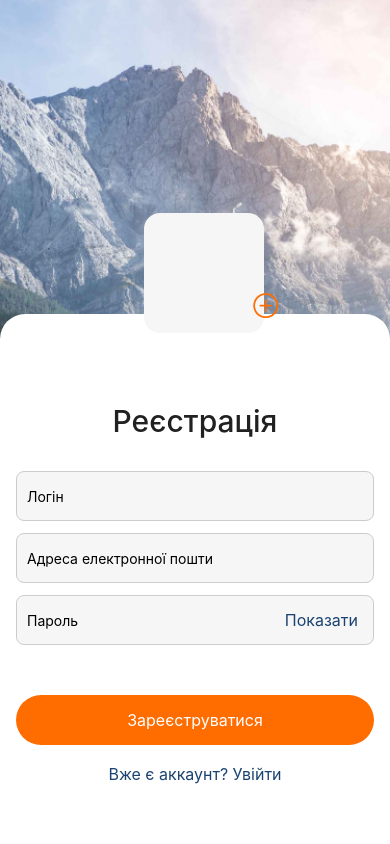
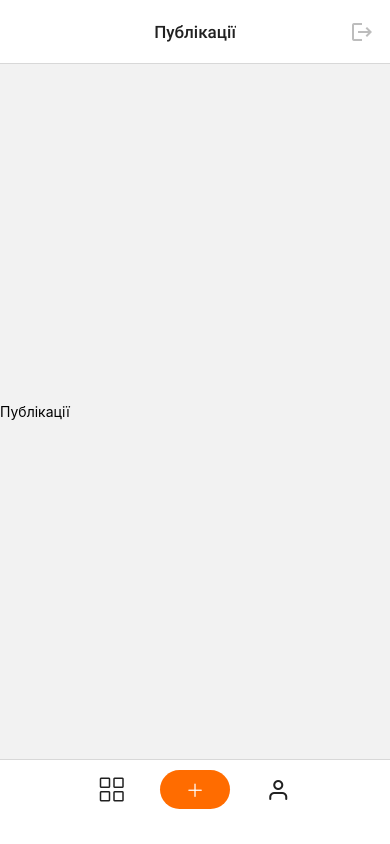
Before and after one commit to Tetiana892/react-native-project, a React Native app: screen /Login in a window 390 px wide. Built offline with nearby package versions, Linux system fonts and the light colour scheme.

Commit message:
home page

```diff
--- a/App.js
+++ b/App.js
@@ -1,8 +1,26 @@
+import 'react-native-gesture-handler';
 import { useFonts } from 'expo-font';
 import { StatusBar } from 'expo-status-bar';
-import { StyleSheet,  View  } from 'react-native';
-import RegistrationScreen from './Screen/RegistrationScreen';
-import LoginScreen from './Screen/LoginScreen';
+// import { StyleSheet,  View  } from 'react-native';
+import { NavigationContainer } from "@react-navigation/native";
+// import { createStackNavigator } from '@react-navigation/stack';
+import { createBottomTabNavigator } from "@react-navigation/bottom-tabs";
+import { TouchableOpacity} from "react-native";
+// import RegistrationScreen from './Screen/RegistrationScreen';
+// import LoginScreen from './Screen/LoginScreen';
+import PostsScreen from './Screen/MainScreen/PostsScreen';
+import CreatePostsScreen from './Screen/MainScreen/CreatePostsScreen';
+import ProfileScreen from './Screen/MainScreen/ProfileScreen';
+// import icons
+import { SimpleLineIcons } from "@expo/vector-icons";
+import { AntDesign } from "@expo/vector-icons";
+import { Feather } from "@expo/vector-icons";
+import { MaterialIcons } from "@expo/vector-icons";
+
+// const MainStack = createStackNavigator(); // вказує на групу навігаторів
+
+const MainTabs = createBottomTabNavigator();
+
 
 export default function App() {
 
@@ -17,21 +35,125 @@ export default function App() {
   }
 
   return (
-    <View style={styles.container}>
+    <NavigationContainer>
+        <MainTabs.Navigator  screenOptions={{
+        tabBarShowLabel: false,
+        tabBarStyle: {
+          height: 85,
+          paddingTop: 10,
+          paddingBottom: 35,
+          paddingHorizontal: 70,
+        },
+      }}>
+          <MainTabs.Screen    options={{
+          tabBarIcon: ({ focused, color, size }) => (
+            <SimpleLineIcons name="grid" size={24} color="#212121" />
+          ),
+          headerTintColor: "#212121",
+          headerTitleStyle: {
+            fontFamily: "Roboto_500Medium",
+            fontSize: 17,
+          },
+          headerRight: () => (
+            <TouchableOpacity
+              // onPress={() => navigation.navigate("Login")}
+              title="Log out"
+              color="#fff"
+            >
+              <MaterialIcons
+                style={{marginRight:16}}
+                name="logout"
+                size={24}
+                color="#BDBDBD"
+              />
+            </TouchableOpacity>
+          ),
+          headerTitleAlign: 'center',
+        }}
+        name="Публікації" component={PostsScreen} />
 
-      <RegistrationScreen/>
-      {/* <LoginScreen/> */}
+          <MainTabs.Screen
+            options={{
+              tabBarIcon: ({ focused, color, size }) => (
+                <AntDesign
+                name="plus"
+                size={18}
+                color="#FFF"
+               />
+              ),
+              headerTintColor: "#212121",
+              headerTitleStyle: {
+                fontFamily: "Roboto_500Medium",
+                fontSize: 17,
+              },
+              tabBarIconStyle: {
+                border: 1,
+                backgroundColor: "#FF6C00",
+                borderRadius: 20,
+                maxHeight: 40,
+                width: 70,
+              },
+              headerLeft: () => (
+                <TouchableOpacity
+                  // onPress={() => navigation.navigate("Login")}
+                  title="Log out"
+                  color="#fff"
+                >
+                 <AntDesign name="arrowleft"
+                 size={24}
+                  color="#BDBDBD"
+                  style={{marginLeft: 16}}
+                  />
+                </TouchableOpacity>
+              ),
+              headerTitleAlign: 'center',
+            }}
+          name="Створити публікацію" component={CreatePostsScreen} />
 
+          <MainTabs.Screen
+           options={{
+            tabBarIcon: ({ focused, color, size }) => (
+              <Feather name="user" size={24} color="#212121" />
+               ),
+               headerTintColor: "#212121",
+               headerTitleStyle: {
+                 fontFamily: "Roboto_500Medium",
+                 fontSize: 17,
+               },
+            headerTitleAlign: 'center',
+            headerLeft: () => (
+              <TouchableOpacity
+                // onPress={() => navigation.navigate("Login")}
+                title="Log out"
+                color="#fff"
+              >
+               <AntDesign
+               name="arrowleft"
+                size={24}
+                 color="#BDBDBD"
+                 style={{marginLeft:16}}
+                 />
+              </TouchableOpacity>
+            ),
+          }}
+          name="Коментарі" component={ProfileScreen} />
+        </MainTabs.Navigator>
       <StatusBar style="auto" />
-    </View>
+    </NavigationContainer>
   );
 }
 
-const styles = StyleSheet.create({
-  container: {
-    flex: 1,
-    backgroundColor: '#fff',
-    alignItems: 'center',
-    justifyContent: 'center',
-  },
-});
+
+// const styles = StyleSheet.create({
+//   container: {
+//     flex: 1,
+//     backgroundColor: '#fff',
+//     alignItems: 'center',
+//     justifyContent: 'center',
+//   },
+// });
+
+{/* <MainStack.Navigator initialRouteName="Login" >  {/* Аналог Routes */}
+        // <MainStack.Screen name="Registration" component={RegistrationScreen}    options={{ headerShown: false }}/>  {/* Аналог Route */}
+        // <MainStack.Screen name="Login" component={LoginScreen}    options={{ headerShown: false }}/>
+        // </MainStack.Navigator>  */}
--- a/Screen/LoginScreen.js
+++ b/Screen/LoginScreen.js
@@ -12,10 +12,12 @@ import {
   ImageBackground,
   Alert,
 } from "react-native";
+import { useNavigation } from '@react-navigation/native';
 
 import Photo from '../assets/images/photo.png';
 
 export  default function LoginScreen() {
+  const navigation = useNavigation();
 
   const [email, onChangeEmail] = useState("");
   const [password, onChangePassword] = useState("");
@@ -34,6 +36,8 @@ export  default function LoginScreen() {
   const onLogin = () => {
     const emailRegex =/^[^\s@]+@[^\s@]+\.[^\s@]+$/;
     const redex= emailRegex.test(email);
+    const credentials = `e-mail: ${email}, pass: ${password}`;
+
       if ( !email || !password) {
         Alert.alert("Поле не може бути пустим!");
         return;
@@ -43,7 +47,7 @@ export  default function LoginScreen() {
         Alert.alert("Невірний формат електронної пошти!");
         return;
     }
-
+     console.log(credentials);
     clearForm();
   };
 
@@ -115,7 +119,7 @@ export  default function LoginScreen() {
               </TouchableOpacity>
               <TouchableOpacity
                 activeOpacity={0.7}
-                onPress={() => Alert.alert("Work ask")}
+                onPress={() => navigation.navigate("Login")}
               >
                 <Text style={styles.linkTitle}>
                   Не має акаунта? Зареєструватися
--- /dev/null
+++ b/Screen/MainScreen/CreatePostsScreen.js
@@ -0,0 +1,16 @@
+import React from "react";
+import { View, Text, StyleSheet } from "react-native";
+export default function CreatePostsScreen ( ){
+    return(
+        <View style={styles.container}>
+            <Text>Створити публікацію</Text>
+        </View>
+    )
+};
+const styles = StyleSheet.create({
+    container: {
+        flex: 1,
+        justifyContent: 'center',
+        alignContent: 'center',
+    }
+});
--- /dev/null
+++ b/Screen/MainScreen/PostsScreen.js
@@ -0,0 +1,17 @@
+import React from "react";
+import { View, Text, StyleSheet } from "react-native";
+
+export default function PostsScreen( ){
+    return(
+        <View style={styles.container}>
+            <Text>Публікації</Text>
+        </View>
+    )
+};
+const styles = StyleSheet.create({
+    container: {
+        flex: 1,
+        justifyContent: 'center',
+        alignContent: 'center',
+    }
+});
--- /dev/null
+++ b/Screen/MainScreen/ProfileScreen.js
@@ -0,0 +1,16 @@
+import React from "react";
+import { View, Text, StyleSheet } from "react-native";
+export default function ProfileScreen ( ){
+    return(
+        <View style={styles.container}>
+            <Text>Коментарі</Text>
+        </View>
+    )
+};
+const styles = StyleSheet.create({
+    container: {
+        flex: 1,
+        justifyContent: 'center',
+        alignContent: 'center',
+    }
+});
--- a/Screen/RegistrationScreen.js
+++ b/Screen/RegistrationScreen.js
@@ -12,12 +12,15 @@ import {
   ImageBackground,
   Alert,
 }from "react-native";
+import { useNavigation } from '@react-navigation/native';
 
 import Photo from '../assets/images/photo.png';
 import { AntDesign } from '@expo/vector-icons';
 
 
 export default function RegistrationScreen(){
+  const navigation = useNavigation();
+
     const [login, onChangeLogin] = useState("");
     const [email, onChangeEmail] = useState("");
     const [password, onChangePassword] = useState("");
@@ -36,6 +39,8 @@ export default function RegistrationScreen(){
       const onLogin =  () => {
         const emailRegex =/^[^\s@]+@[^\s@]+\.[^\s@]+$/;
         const redex= emailRegex.test(email);
+        const credentials = `login: ${login} e-mail: ${email}, pass: ${password}`;
+
           if (!login || !email || !password) {
             Alert.alert("Поле не може бути пустим!");
             return;
@@ -45,7 +50,7 @@ export default function RegistrationScreen(){
             Alert.alert("Невірний формат електронної пошти!");
             return;
         }
-
+         console.log(credentials);
         clearForm();
       };
 
@@ -142,7 +147,7 @@ export default function RegistrationScreen(){
                 </TouchableOpacity>
                 <TouchableOpacity
                   activeOpacity={0.8}
-                  onPress={() => Alert.alert("Work ask")}
+                  onPress={() => navigation.navigate("Login")}
                 >
                   <Text style={styles.linkTitle}>Вже є аккаунт? Увійти</Text>
                 </TouchableOpacity>
```
Also changed, not shown: package.json (+7 -1 lines), Screen/CommentsScreen.js (added), Screen/Home.js (added), Screen/MapScreen.js (added), 1 other file (tests, documents, lock files or other folders).
